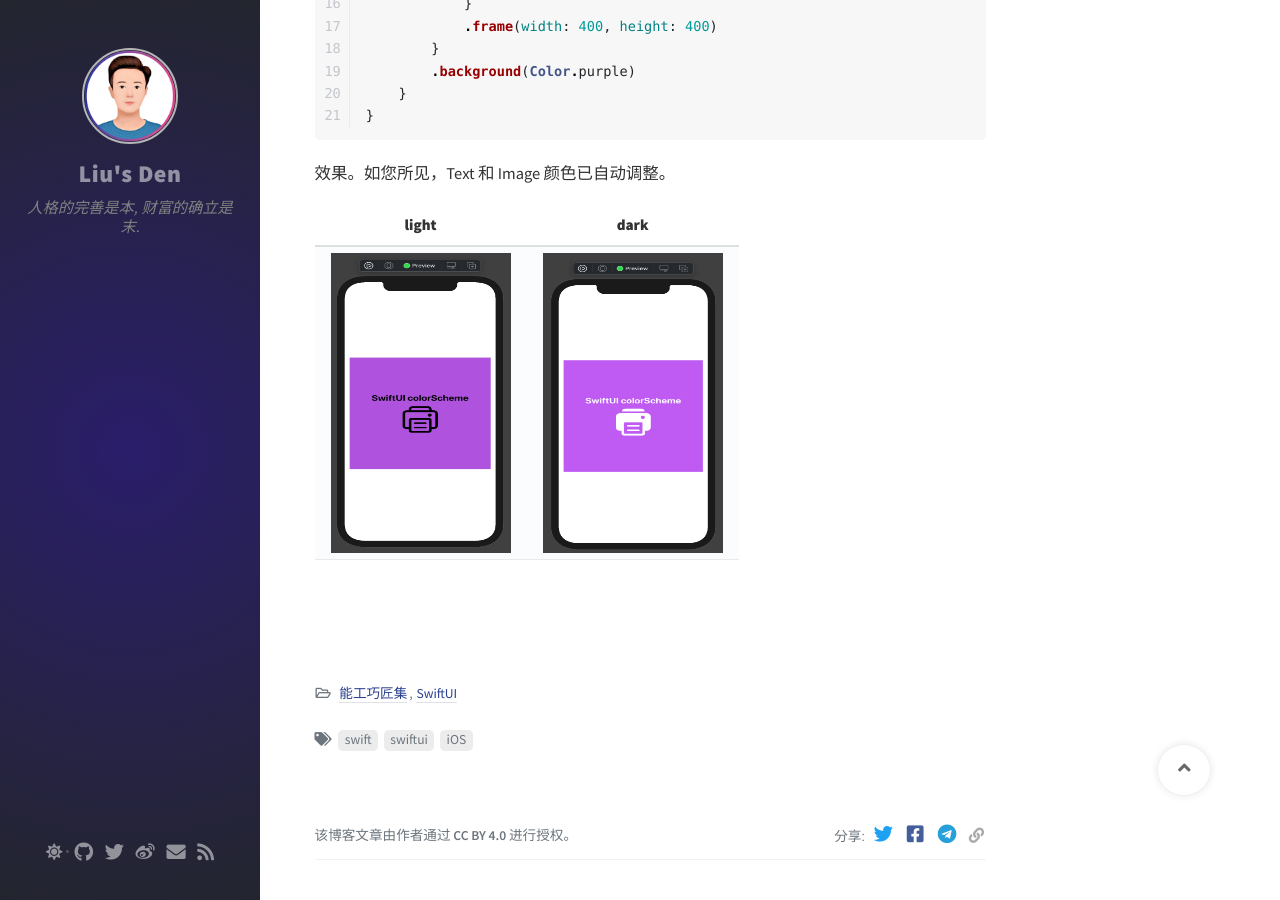
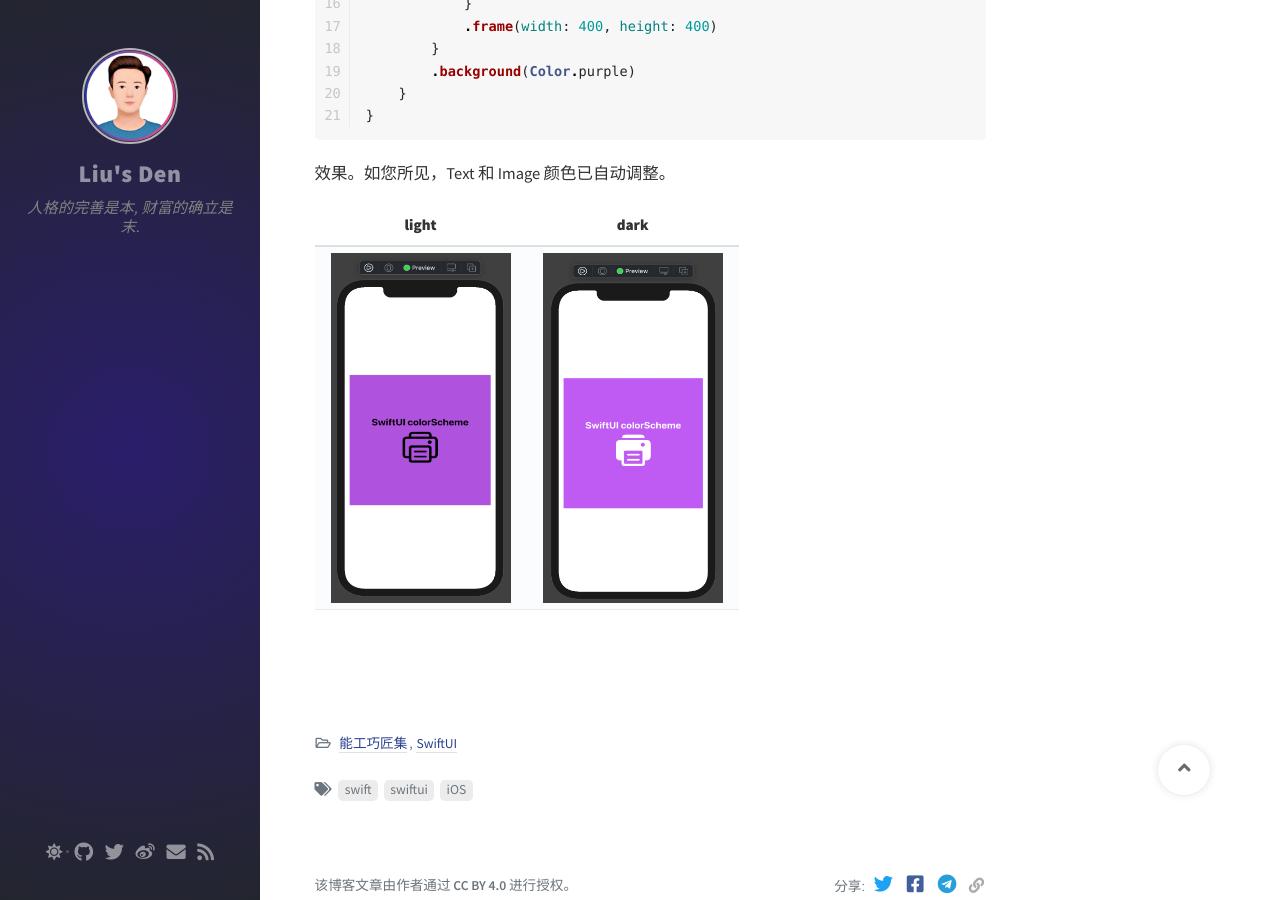
Before and after one commit to DevLiuSir/-DevLiuSir.github.io, a Jekyll site: the page built from _posts/2021-02-03-How-SwiftUI-uses-ColorScheme.md, in a window 1280 px wide and 900 px high, scrolled down 1329 px. Built offline with Jekyll 4.4.1, drawn with Linux system fonts in a browser that asks for light colours; nearby versions of some CDN libraries; comment, search, counter and statistics services are not loaded.

Commit message:
Update 2021-02-03-How-SwiftUI-uses-ColorScheme.md

```diff
--- a/_posts/2021-02-03-How-SwiftUI-uses-ColorScheme.md
+++ b/_posts/2021-02-03-How-SwiftUI-uses-ColorScheme.md
@@ -62,4 +62,4 @@ struct BackgroundView: View {
 
 | **light** | **dark** |
 | :------------: | :------------: |
-| <img align="center" src="/assets/images/2020/SwiftUI-ColorScheme/ColorScheme_Light.png" width=180 height=300> | <img align="center" src="/assets/images/2020/SwiftUI-ColorScheme/ColorScheme_Dark.png" width=180 height=300> |
+| <img align="center" src="/assets/images/2020/SwiftUI-ColorScheme/ColorScheme_Light.png" width=180 height=350> | <img align="center" src="/assets/images/2020/SwiftUI-ColorScheme/ColorScheme_Dark.png" width=180 height=350> |
```
